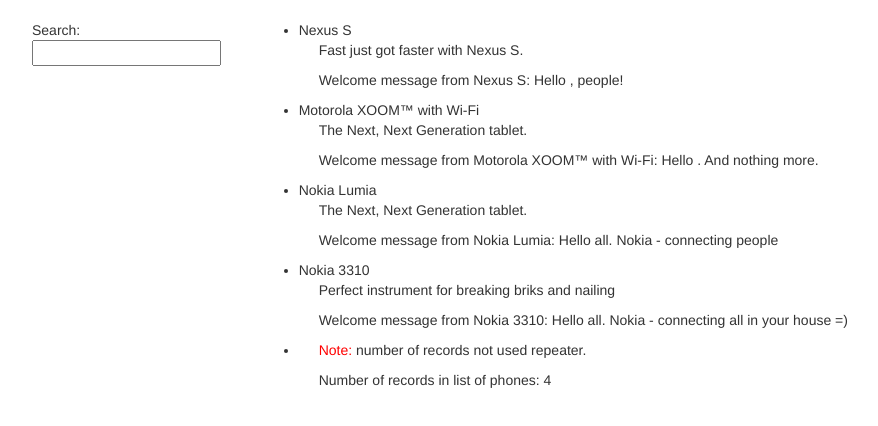
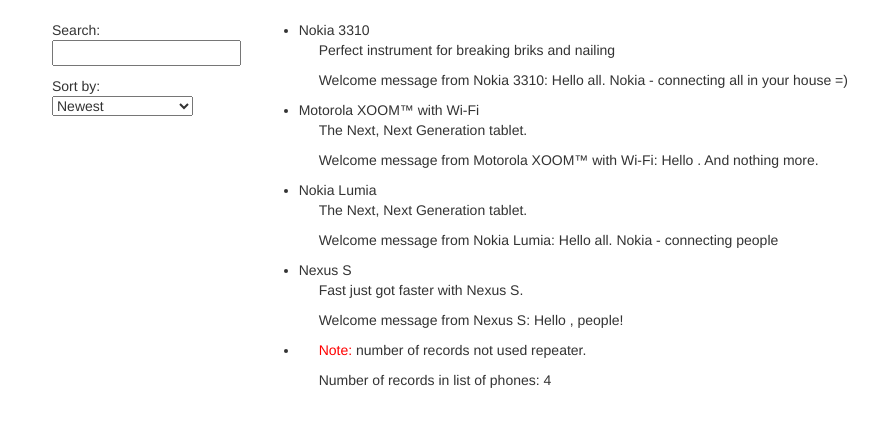
Before and after one commit to Maksim1Sheina/Task_3, a website: page app/index.html in a window 1280 px wide. Shown: the whole page, without its empty margins (23-901 px from the left). Drawn offline with nearby package versions, Linux system fonts and the light colour scheme.

Commit message:
Step_6(part of it)

```diff
--- a/app/phone-list/phone-list.component.js
+++ b/app/phone-list/phone-list.component.js
@@ -7,20 +7,26 @@
                 {
                   name: 'Nexus S',
                   snippet: 'Fast just got faster with Nexus S.',
-                  mes: ', people!'
+                  mes: ', people!',
+                  age: 4
                 }, {
                   name: 'Motorola XOOM™ with Wi-Fi',
                   snippet: 'The Next, Next Generation tablet.',
-                  mes: '. And nothing more.'
+                  mes: '. And nothing more.',
+                  age: 2
                 }, {
                   name: 'Nokia Lumia',
                   snippet: 'The Next, Next Generation tablet.',
-                  mes: 'all. Nokia - connecting people'
+                  mes: 'all. Nokia - connecting people',
+                  age: 3
                 }, {
                   name: 'Nokia 3310',
                   snippet: 'Perfect instrument for breaking briks and nailing',
-                  mes: 'all. Nokia - connecting all in your house =)'
+                  mes: 'all. Nokia - connecting all in your house =)',
+                  age: 1
                 }
             ];
+
+        this.orderProp = 'age';
     }
 });
--- a/app/phone-list/phone-list.template.html
+++ b/app/phone-list/phone-list.template.html
@@ -1,15 +1,33 @@
 <div class="container-fluid">
+
     <div class="row">
 
         <div class="col-md-2">
-            Search: <input ng-model="$ctrl.query"/>
+
+            <p>
+                Search: <input ng-model="$ctrl.query"/>
+            </p>
+
+            <p>
+                Sort by:
+                <select ng-model="$ctrl.orderProp">
+                    <option value="name">Alphabetic</option>
+                    <option value="age">Newest</option>
+                    <option value="mes">Welcome message</option>
+                    <option value="snippet">Description</option>
+                </select>
+            </p>
+
+            <!--<span class="sortorder" ng-show="propertyName === $ctrl.orderProp" ng-class="{reverse: reverse}"></span>-->
+
         </div>
 
         <!-- <p>{{$ctrl.query}}</p> -->
 
         <div class="col-md-10">
+
             <ul class="phones">
-                <li ng-repeat="phone in $ctrl.phones | filter:$ctrl.query">
+                <li ng-repeat="phone in $ctrl.phones | filter:$ctrl.query | orderBy:$ctrl.orderProp">
                     <span>{{phone.name}}</span>
                     <p>{{phone.snippet}}</p>
                     <p>Welcome message from {{phone.name}}: Hello {{phone.mes}}</p>
@@ -19,7 +37,9 @@
                     <p>Number of records in list of phones: {{$ctrl.phones.length}}</p>
                 </li>
             </ul>
+
         </div>
 
     </div>
+
 </div>
```
